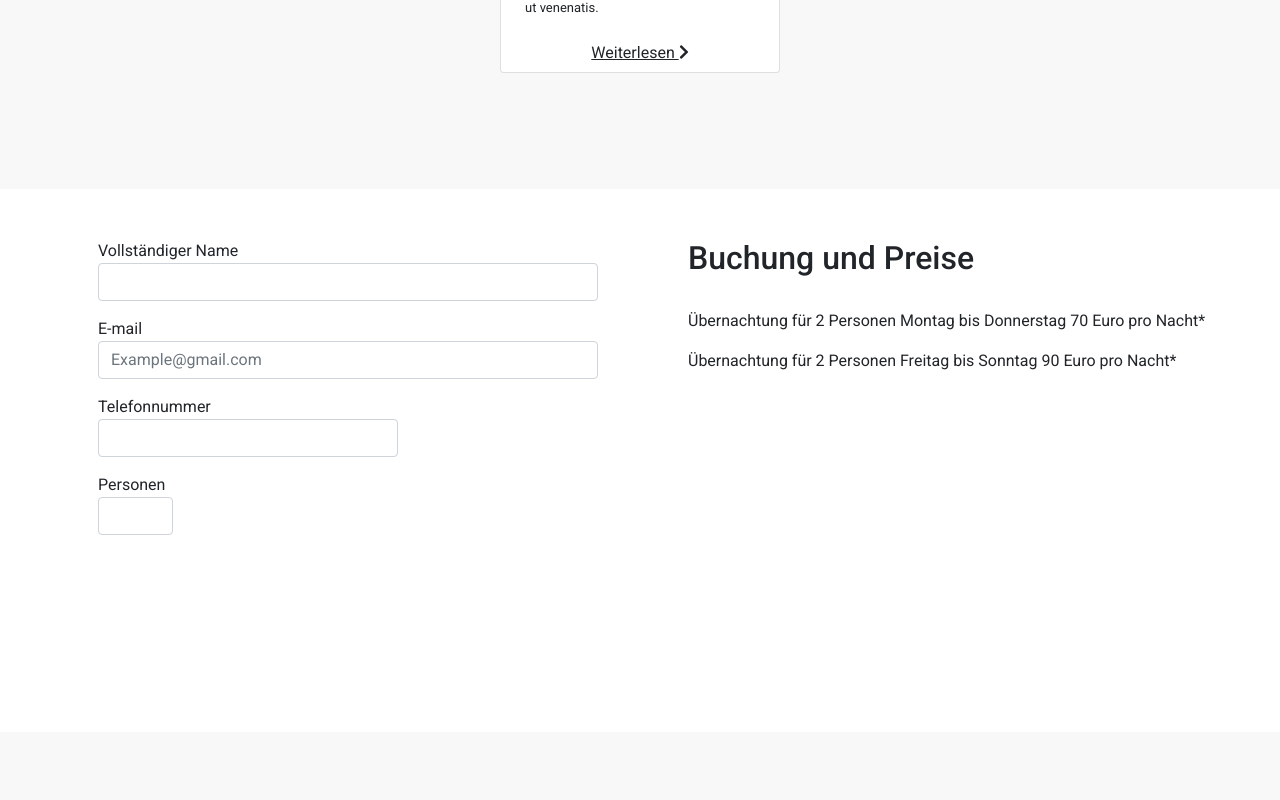
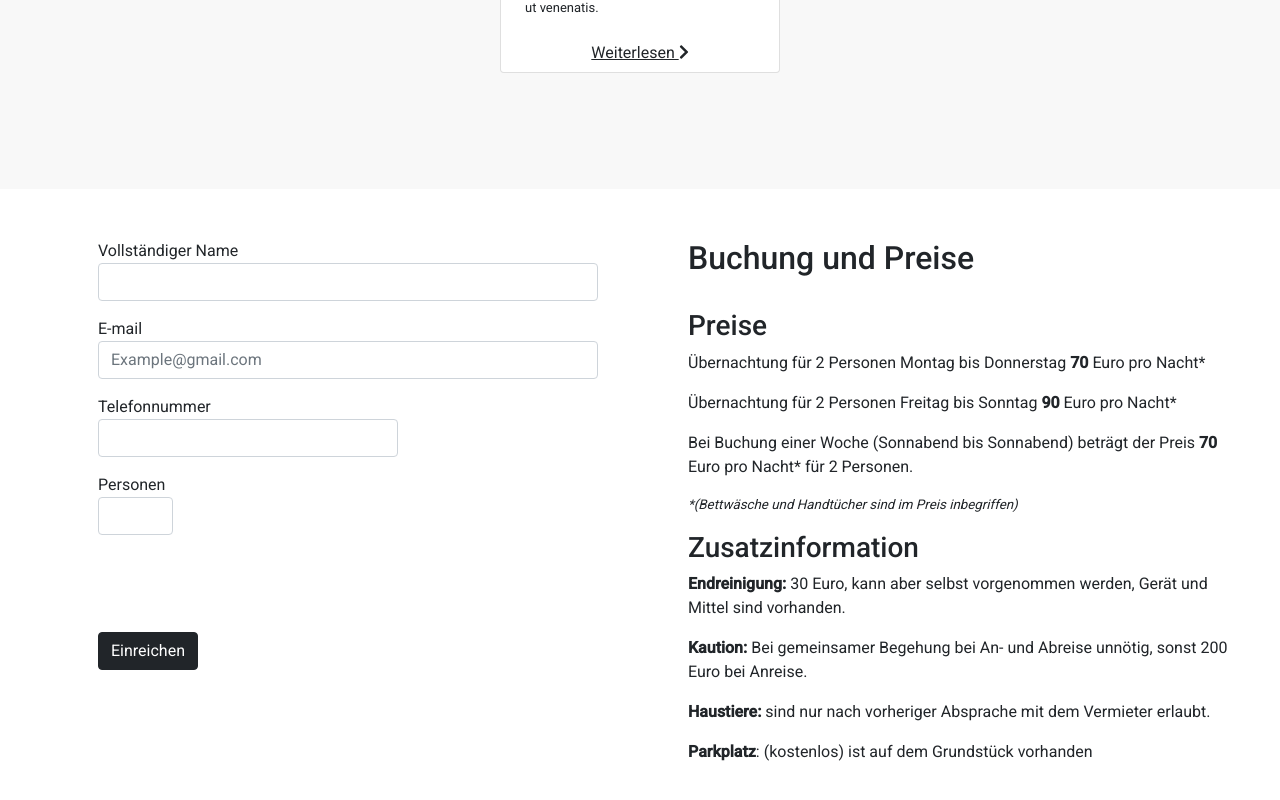
Before and after one commit to thorandresen/Aalykke45, an Angular app: page / in a window 1280 px wide. Shown: the part 2043-2843 px from the top of the page. Before the commit the page ends 2775 px from the top, so only its background shows below. Built offline with nearby package versions, Linux system fonts and the light colour scheme; what angular-bootstrap-md would draw is missing.

Commit message:
added more styling and booking information

```diff
--- a/src/app/booking/booking.component.html
+++ b/src/app/booking/booking.component.html
@@ -36,12 +36,24 @@
                     <mat-date-range-picker #picker></mat-date-range-picker>
                 </mat-form-field>
 
+                <button type="button" class="btn btn-dark">Einreichen</button>
             </div>
             <div class="booking-information-container col-6">
                 <h2>Buchung und Preise</h2>
                 <br>
-                <p>Übernachtung für 2 Personen Montag bis Donnerstag 70 Euro pro Nacht*</p>
-                <p>Übernachtung für 2 Personen Freitag bis Sonntag 90 Euro pro Nacht*</p>
+                <h3>Preise</h3>
+                <p>Übernachtung für 2 Personen Montag bis Donnerstag <b>{{weekText}}</b> Euro pro Nacht*</p>
+                <p>Übernachtung für 2 Personen Freitag bis Sonntag <b>{{weekendText}}</b> Euro pro Nacht*</p>
+                <p>Bei Buchung einer Woche (Sonnabend bis Sonnabend) beträgt der Preis <b>{{weekText}}</b> Euro pro
+                    Nacht* für 2 Personen.</p>
+                <p class="extra-info-price"><i>*(Bettwäsche und Handtücher sind im Preis inbegriffen)</i></p>
+
+                <h3>Zusatzinformation</h3>
+                <p><b>Endreinigung:</b> 30 Euro, kann aber selbst vorgenommen werden, Gerät und Mittel sind vorhanden.
+                </p>
+                <p><b>Kaution:</b> Bei gemeinsamer Begehung bei An- und Abreise unnötig, sonst 200 Euro bei Anreise.</p>
+                <p><b>Haustiere:</b> sind nur nach vorheriger Absprache mit dem Vermieter erlaubt.</p>
+                <p><b>Parkplatz</b>: (kostenlos) ist auf dem Grundstück vorhanden</p>
             </div>
         </div>
 
--- a/src/app/booking/booking.component.scss
+++ b/src/app/booking/booking.component.scss
@@ -13,7 +13,7 @@
         .main-container {
             display: flex;
             flex-direction: row;
-            @media (max-width: 1000px) { flex-direction: column; }
+            @media (max-width: 1000px) { flex-direction: column-reverse; }
 
             .booking-form-container {
                 display: flex;
@@ -37,6 +37,10 @@
 
             .booking-information-container {
                 margin: 0 16px;
+
+                .extra-info-price {
+                    font-size: smaller;
+                }
             }
         }
 
--- a/src/app/booking/booking.component.ts
+++ b/src/app/booking/booking.component.ts
@@ -9,6 +9,8 @@ import { FormGroup, FormControl } from '@angular/forms';
 })
 export class BookingComponent implements OnInit {
   jsonObject: any;
+  weekText: string = '';
+  weekendText: string = '';
 
   range = new FormGroup({
     start: new FormControl(),
@@ -19,6 +21,8 @@ export class BookingComponent implements OnInit {
     dataService.getData();
     dataService.eventCallback$.subscribe(data => {
       this.jsonObject = data;
+      this.weekText = this.jsonObject.booking.weekPrice;
+      this.weekendText = this.jsonObject.booking.weekendPrice;
     });
   }
 
--- a/src/assets/json/data.json
+++ b/src/assets/json/data.json
@@ -47,5 +47,9 @@
                 "link": "https://aarhusdomkirke.dk/english/"
             }
         ]
+    },
+    "booking": {
+        "weekPrice": 70,
+        "weekendPrice": 90
     }
 }
```
